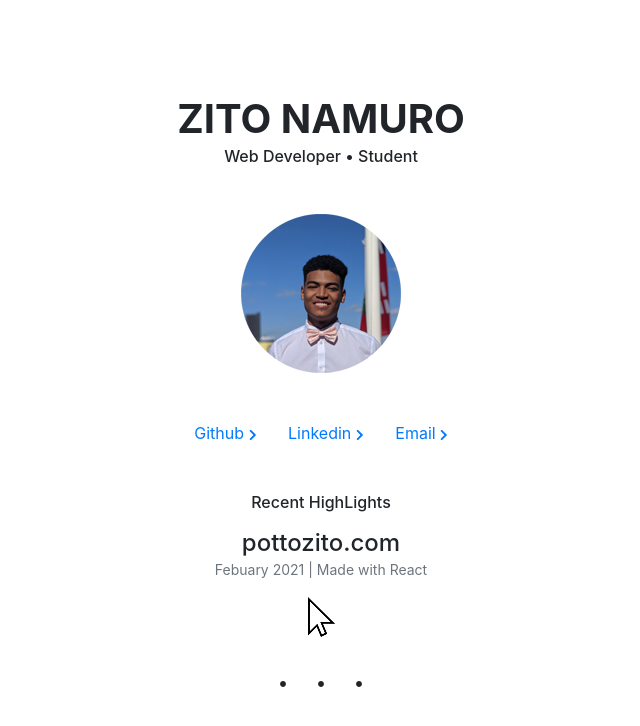
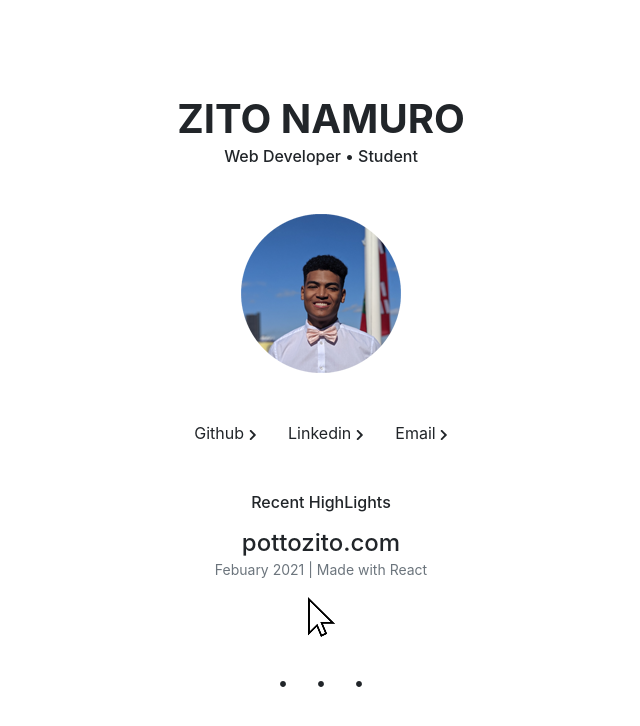
Before and after one commit to pottozito/my-website, a React (Create React App) app: page / in a window 1280 px wide. Shown: the top 726 px of the page, without its empty margins (319-959 px from the left). Built offline with nearby package versions, Linux system fonts and the light colour scheme.

Commit message:
Add a tag css rule

```diff
--- a/src/App.css
+++ b/src/App.css
@@ -42,3 +42,7 @@ body {
     transform: rotate(360deg);
   }
 }
+
+a {
+  color: #212529 !important;
+}
```
Also changed, not shown: 1 other file (tests, documents, lock files or other folders).
